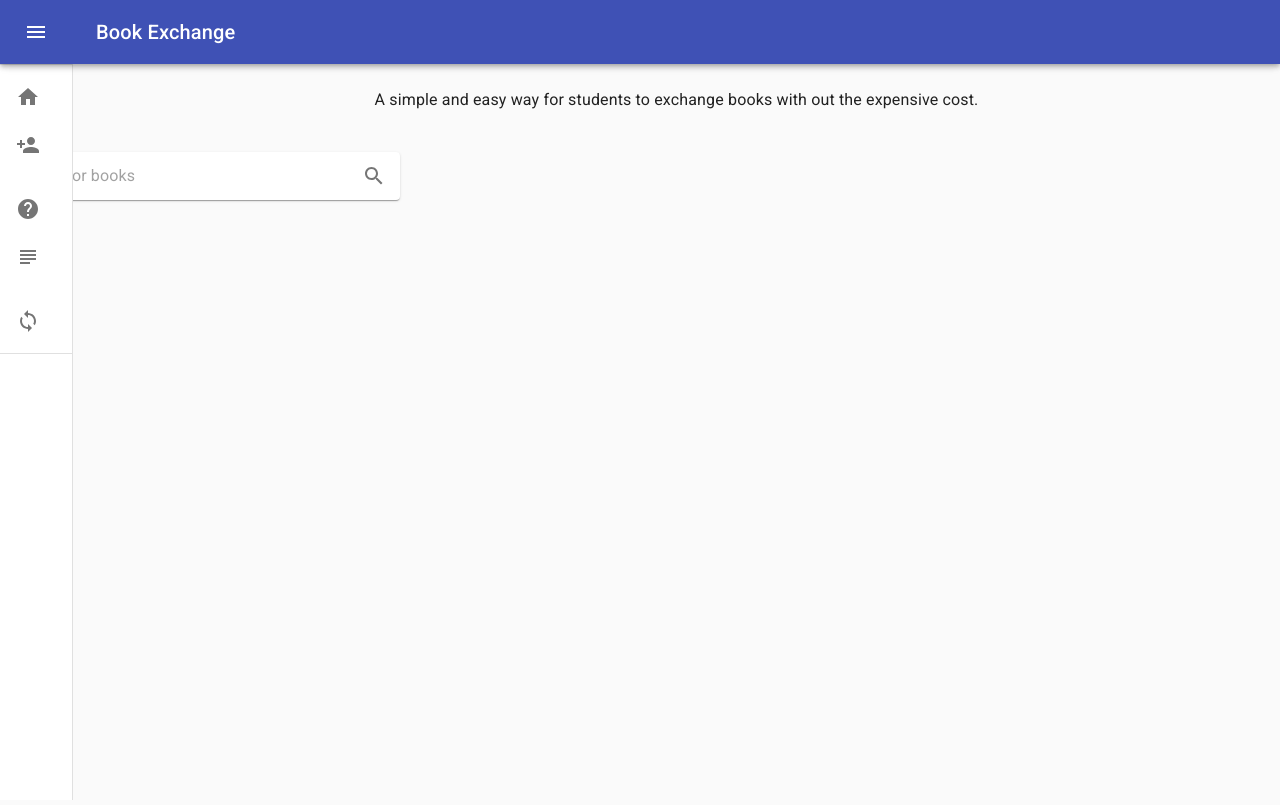
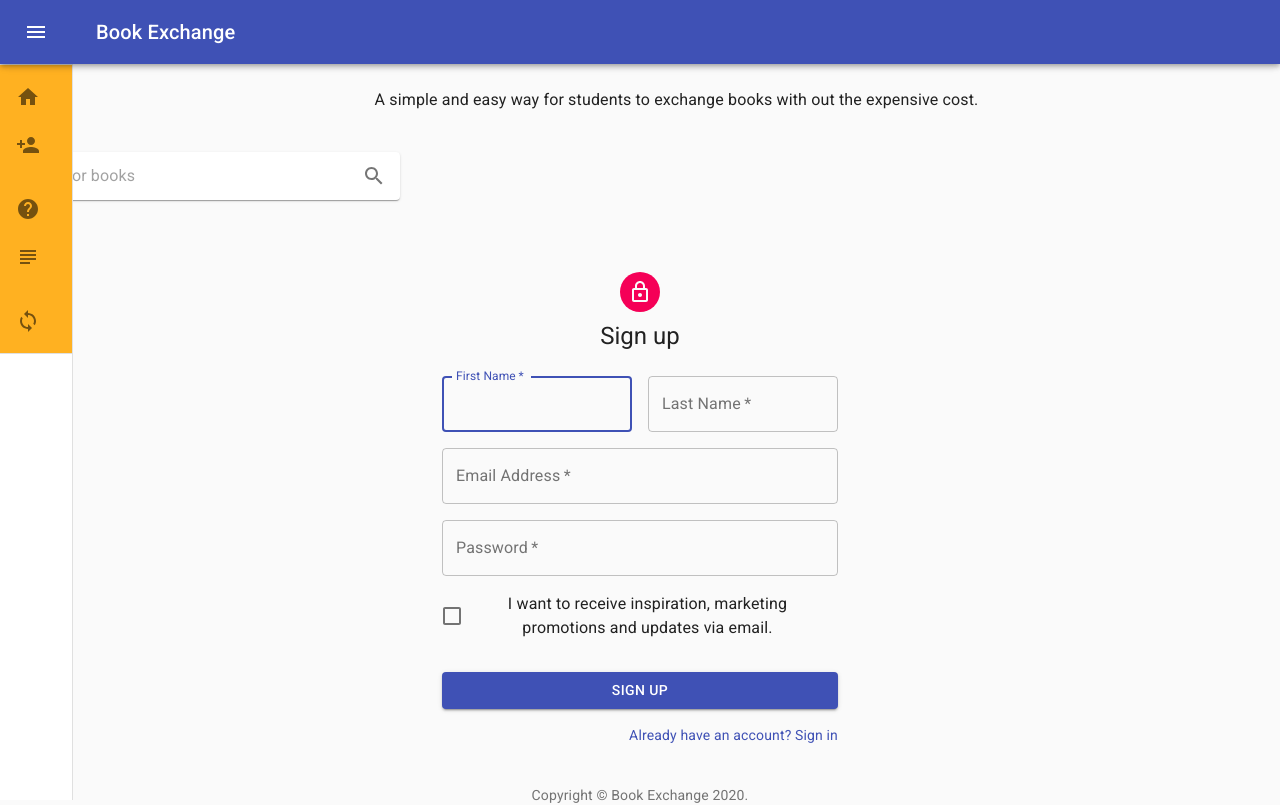
Before and after one commit to maurafortino/project-3, a React (Create React App) app in the folder client/: page /Signup in a window 1280 px wide. Built offline with nearby package versions, Linux system fonts and the light colour scheme.

Commit message:
created the sign up pages and form

```diff
--- a/client/src/App.js
+++ b/client/src/App.js
@@ -4,7 +4,9 @@ import NavigationBar from "./components/Navbar";
 import { BrowserRouter as Router, Route, Switch } from "react-router-dom";
 import Home from "./pages/Home/Home";
 import Login from "./pages/Login";
+import SignUpForm from "./pages/Signup";
 import HowItWorks from "./pages/HowItWorks/works";
+import PickASubject from "./pages/PickASubject/Subjects";
 import HomeSearchbar from './components/Searchbar/HomeSearchbar';
 
 
@@ -19,6 +21,8 @@ function App() {
           <Route exact path="/" component={Home} />
           <Route exact path="/login" component={Login}/>
           <Route exact path="/HowItWorks" component={HowItWorks}/>
+          <Route exact path="/PickASubject" component={PickASubject}/>
+          <Route exact path="/Signup" component={SignUpForm}/>
         </Switch>
       </div>
     </Router>
--- /dev/null
+++ b/client/src/components/Form/signupform.js
@@ -0,0 +1,140 @@
+import React from 'react';
+import Avatar from '@material-ui/core/Avatar';
+import Button from '@material-ui/core/Button';
+import CssBaseline from '@material-ui/core/CssBaseline';
+import TextField from '@material-ui/core/TextField';
+import FormControlLabel from '@material-ui/core/FormControlLabel';
+import Checkbox from '@material-ui/core/Checkbox';
+import Link from '@material-ui/core/Link';
+import Grid from '@material-ui/core/Grid';
+import Box from '@material-ui/core/Box';
+import LockOutlinedIcon from '@material-ui/icons/LockOutlined';
+import Typography from '@material-ui/core/Typography';
+import { makeStyles } from '@material-ui/core/styles';
+import Container from '@material-ui/core/Container';
+
+function Copyright() {
+  return (
+    <Typography variant="body2" color="textSecondary" align="center">
+      {'Copyright © '}
+      <Link color="inherit" href="https://material-ui.com/">
+        Book Exchange
+      </Link>{' '}
+      {new Date().getFullYear()}
+      {'.'}
+    </Typography>
+  );
+}
+
+const useStyles = makeStyles(theme => ({
+  paper: {
+    marginTop: theme.spacing(8),
+    display: 'flex',
+    flexDirection: 'column',
+    alignItems: 'center',
+  },
+  avatar: {
+    margin: theme.spacing(1),
+    backgroundColor: theme.palette.secondary.main,
+  },
+  form: {
+    width: '100%', // Fix IE 11 issue.
+    marginTop: theme.spacing(3),
+  },
+  submit: {
+    margin: theme.spacing(3, 0, 2),
+  },
+}));
+
+export default function SignUp() {
+  const classes = useStyles();
+
+  return (
+    <Container component="main" maxWidth="xs">
+      <CssBaseline />
+      <div className={classes.paper}>
+        <Avatar className={classes.avatar}>
+          <LockOutlinedIcon />
+        </Avatar>
+        <Typography component="h1" variant="h5">
+          Sign up
+        </Typography>
+        <form className={classes.form} noValidate>
+          <Grid container spacing={2}>
+            <Grid item xs={12} sm={6}>
+              <TextField
+                autoComplete="fname"
+                name="firstName"
+                variant="outlined"
+                required
+                fullWidth
+                id="firstName"
+                label="First Name"
+                autoFocus
+              />
+            </Grid>
+            <Grid item xs={12} sm={6}>
+              <TextField
+                variant="outlined"
+                required
+                fullWidth
+                id="lastName"
+                label="Last Name"
+                name="lastName"
+                autoComplete="lname"
+              />
+            </Grid>
+            <Grid item xs={12}>
+              <TextField
+                variant="outlined"
+                required
+                fullWidth
+                id="email"
+                label="Email Address"
+                name="email"
+                autoComplete="email"
+              />
+            </Grid>
+            <Grid item xs={12}>
+              <TextField
+                variant="outlined"
+                required
+                fullWidth
+                name="password"
+                label="Password"
+                type="password"
+                id="password"
+                autoComplete="current-password"
+              />
+            </Grid>
+            <Grid item xs={12}>
+              <FormControlLabel
+                control={<Checkbox value="allowExtraEmails" color="primary" />}
+                label="I want to receive inspiration, marketing promotions and updates via email."
+              />
+            </Grid>
+          </Grid>
+          <Button
+            type="submit"
+            fullWidth
+            variant="contained"
+            color="primary"
+            className={classes.submit}
+          >
+            Sign Up
+          </Button>
+          <Grid container justify="flex-end">
+            <Grid item>
+              <Link href="#" variant="body2">
+                Already have an account? Sign in
+              </Link>
+            </Grid>
+          </Grid>
+        </form>
+      </div>
+      <Box mt={5}>
+        <Copyright />
+      </Box>
+    </Container>
+  );
+}
--- /dev/null
+++ b/client/src/components/SubjectList/SubjectList.js
@@ -0,0 +1,70 @@
+import React from 'react';
+import { makeStyles } from '@material-ui/core/styles';
+import ListItem from '@material-ui/core/ListItem';
+import ListItemText from '@material-ui/core/ListItemText';
+import Grid from '@material-ui/core/Grid';
+import Typography from '@material-ui/core/Typography';
+import List from '@material-ui/core/List';
+
+
+const useStyles = makeStyles(theme => ({
+    root: {
+        flexGrow: 1,
+        maxWidth: 752,
+    },
+    demo: {
+        backgroundColor: theme.palette.background.paper,
+    },
+    title: {
+        margin: theme.spacing(4, 0, 2),
+    },
+}));
+
+function ListItemLink(props) {
+    return <ListItem button component="a" {...props} />;
+}
+
+
+export default function SubjectList() {
+    const classes = useStyles();
+
+
+
+    return (
+        <div className={classes.root}>
+            <List component="list">
+                <Grid container spacing={2}>
+                    <Grid item xs={12} sm={6} md={3}>
+                        <Typography variant="h6" className={classes.title}>
+                            Arts and Sciences
+                        </Typography>
+                        <ListItemLink href="#simple-list">
+                            <ListItemText primary="Chemistry" />
+                        </ListItemLink>
+                        <ListItemLink href="#simple-list">
+                            <ListItemText primary="Criminology" />
+                        </ListItemLink>
+                        <ListItemLink href="#simple-list">
+                            <ListItemText primary="Communication" />
+                        </ListItemLink>
+                    </Grid>
+                    <Grid item xs={12} sm={6} md={3}>
+                        <Typography variant="h6" className={classes.title}>
+                            Business
+                        </Typography>
+                        <ListItemLink href="#simple-list">
+                            <ListItemText primary="Accounting" />
+                        </ListItemLink>
+                        <ListItemLink href="#simple-list">
+                            <ListItemText primary="Business Anlytics" />
+                        </ListItemLink>
+                        <ListItemLink href="#simple-list">
+                            <ListItemText primary="Finance" />
+                        </ListItemLink>
+                    </Grid>
+
+                </Grid>
+            </List>
+        </div>
+    );
+}
--- /dev/null
+++ b/client/src/pages/HowItWorks/works.css
@@ -0,0 +1,8 @@
+.container-fluid{
+    background-image: none;
+    background-size: cover;
+    background-position: center;
+    margin: 0;
+    height: 100vh;
+    padding: 100px 200px;
+}
--- a/client/src/pages/HowItWorks/works.js
+++ b/client/src/pages/HowItWorks/works.js
@@ -1,5 +1,5 @@
 import React, { Component } from "react";
-
+import "./works.css";
 
 class HowItWorks extends Component {
     render() {
--- /dev/null
+++ b/client/src/pages/PickASubject/Subjects.js
@@ -0,0 +1,20 @@
+import React, { Component } from "react";
+import "./subjects.css";
+import AllSubjects from "../../components/SubjectList/SubjectList";
+
+
+
+class Subjects extends Component {
+    render() {
+        return (
+
+
+            <div className="container-fluid">
+               <AllSubjects />
+
+            </div>
+        );
+    }
+};
+
+export default Subjects;
--- /dev/null
+++ b/client/src/pages/PickASubject/subjects.css
@@ -0,0 +1,12 @@
+.container-fluid{
+    background-image: url("../../assets/images/books.jpg");
+    background-size: cover;
+    background-position: center;
+    margin: 0;
+    height: 100vh;
+    padding: 100px 200px;
+}
+
+.MuiList-root{
+    background-color:rgba(255, 166, 0, 0.87);
+}
--- /dev/null
+++ b/client/src/pages/Signup.js
@@ -0,0 +1,15 @@
+import React, { Component } from "react";
+import SignUpForm from "../components/Form/signupform";
+
+
+class signUp extends Component {
+    render() {
+        return (
+            <div>
+                <SignUpForm />
+            </div>
+        )
+    };
+};
+
+export default signUp;
```
Also changed, not shown: client/src/pages/Subjects.js (deleted).
